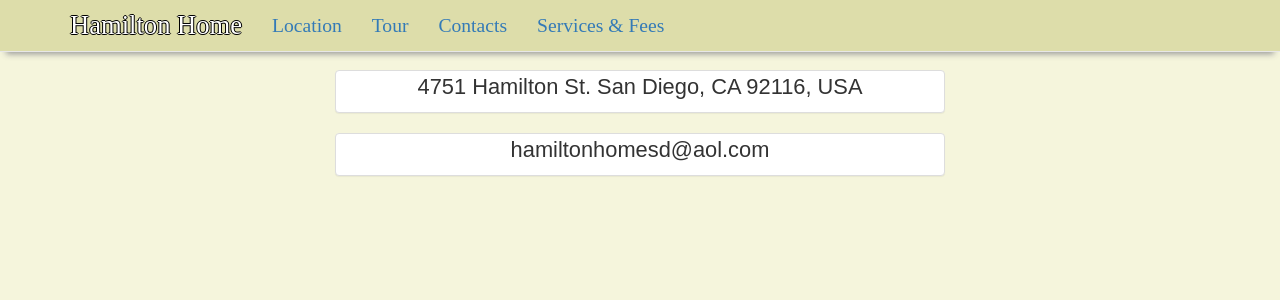
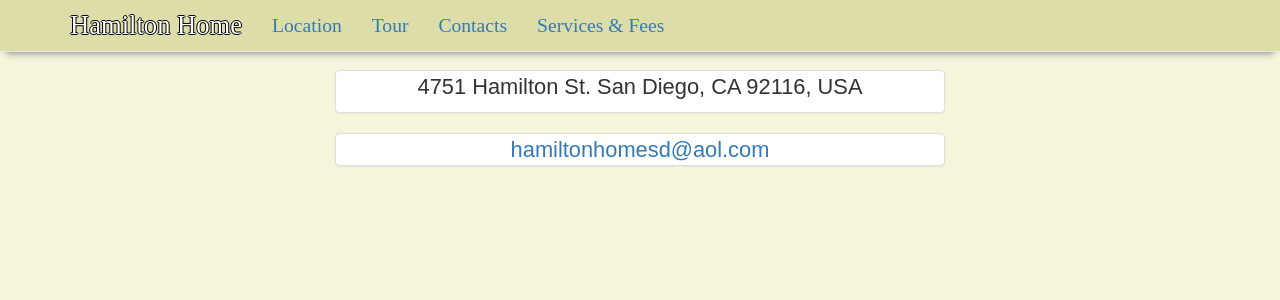
Before and after one commit to VitaliiK91/hamilton-home, a React (Create React App) app: page /contacts in a window 1280 px wide. Shown: the top 300 px of the page. Built offline with nearby package versions, Linux system fonts and the light colour scheme.

Commit message:
small styles tweaks

```diff
--- a/public/index.html
+++ b/public/index.html
@@ -3,6 +3,7 @@
   <head>
     <meta charset="utf-8">
     <meta name="viewport" content="width=device-width, initial-scale=1">
+	  <link rel="canonical" href="http://www.samayway.com" />
     <!--
       Notice the use of %PUBLIC_URL% in the tag above.
       It will be replaced with the URL of the `public` folder during the build.
--- a/src/Contacts.css
+++ b/src/Contacts.css
@@ -1,3 +1,3 @@
-.test {
+.text {
 	font-size: 120%;
 }
--- a/src/Contacts.js
+++ b/src/Contacts.js
@@ -5,14 +5,14 @@ import './Contacts.css';
 const Contacts = () => (
 	<Grid fluid>
 		<Row>
-			<Col xs={8} xsOffset={2} lg={6} lgOffset={3} className='test'>
+			<Col xs={12}  md={6} mdOffset={3} className='text'>
 				<Panel header='Address'>
-					<p>4751 Hamilton St. San Diego, CA 92116, USA</p>
+					<p><adress>4751 Hamilton St. San Diego, CA 92116, USA</adress></p>
 				</Panel>
 			</Col>
-			<Col xs={8} xsOffset={2} lg={6} lgOffset={3} className='test'>
+			<Col xs={12} md={6} mdOffset={3} className='text'>
 				<Panel header='Email'>
-					<p>hamiltonhomesd@aol.com</p>
+					<a href="mailto:hamiltonhomesd@aol.co">hamiltonhomesd@aol.com</a>
 				</Panel>
 			</Col>
 			</Row>
```
